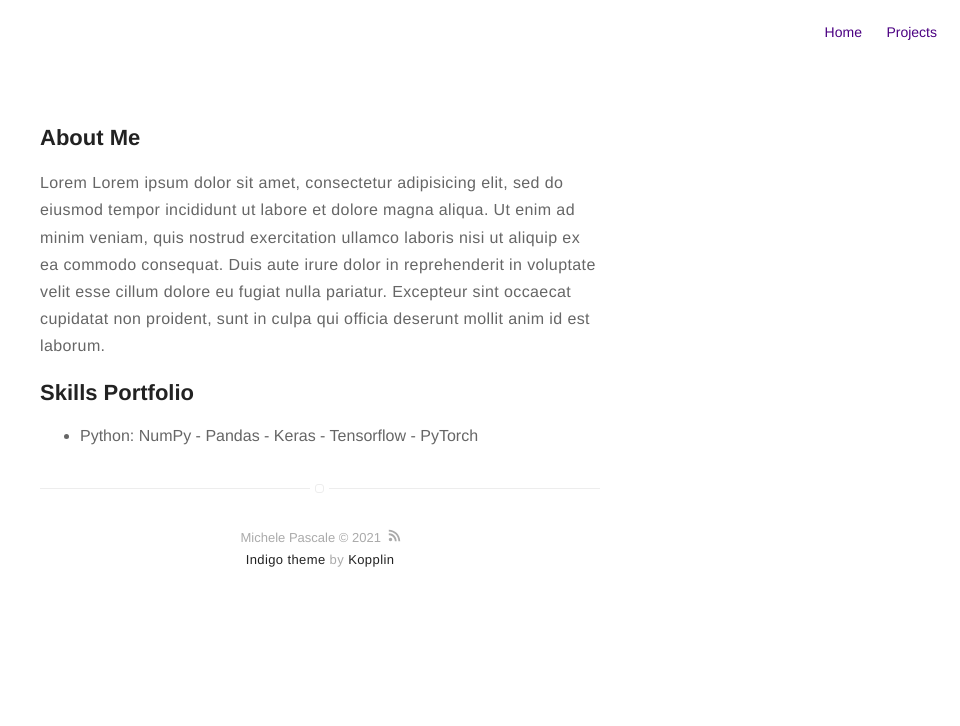
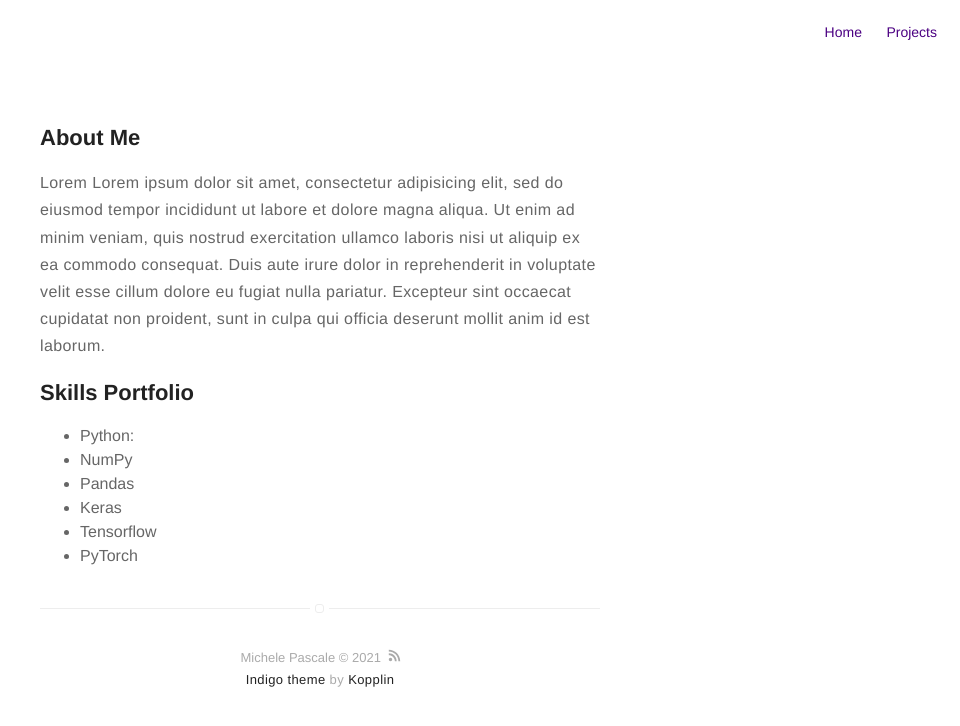
Before and after one commit to pascalemp/pascalemp.github.io, a Jekyll site: the page built from about.md, in a window 1280 px wide. Shown: the top 726 px of the page, without its empty margins (320-1280 px from the left). Built offline with Jekyll 4.4.1, drawn with Linux system fonts in a browser that asks for light colours.

Commit message:
Update about.md

```diff
--- a/about.md
+++ b/about.md
@@ -14,5 +14,11 @@ proident, sunt in culpa qui officia deserunt mollit anim id est laborum.
 <h2>Skills Portfolio</h2>
 
 <ul class="skill-list">
-	<li>Python: NumPy - Pandas - Keras - Tensorflow - PyTorch </li>
+	<li>Python:
+        <li>NumPy</li>
+        <li>Pandas</li>
+        <li>Keras</li>
+        <li>Tensorflow</li>
+        <li>PyTorch</li>
+    </li>
 </ul>
```
